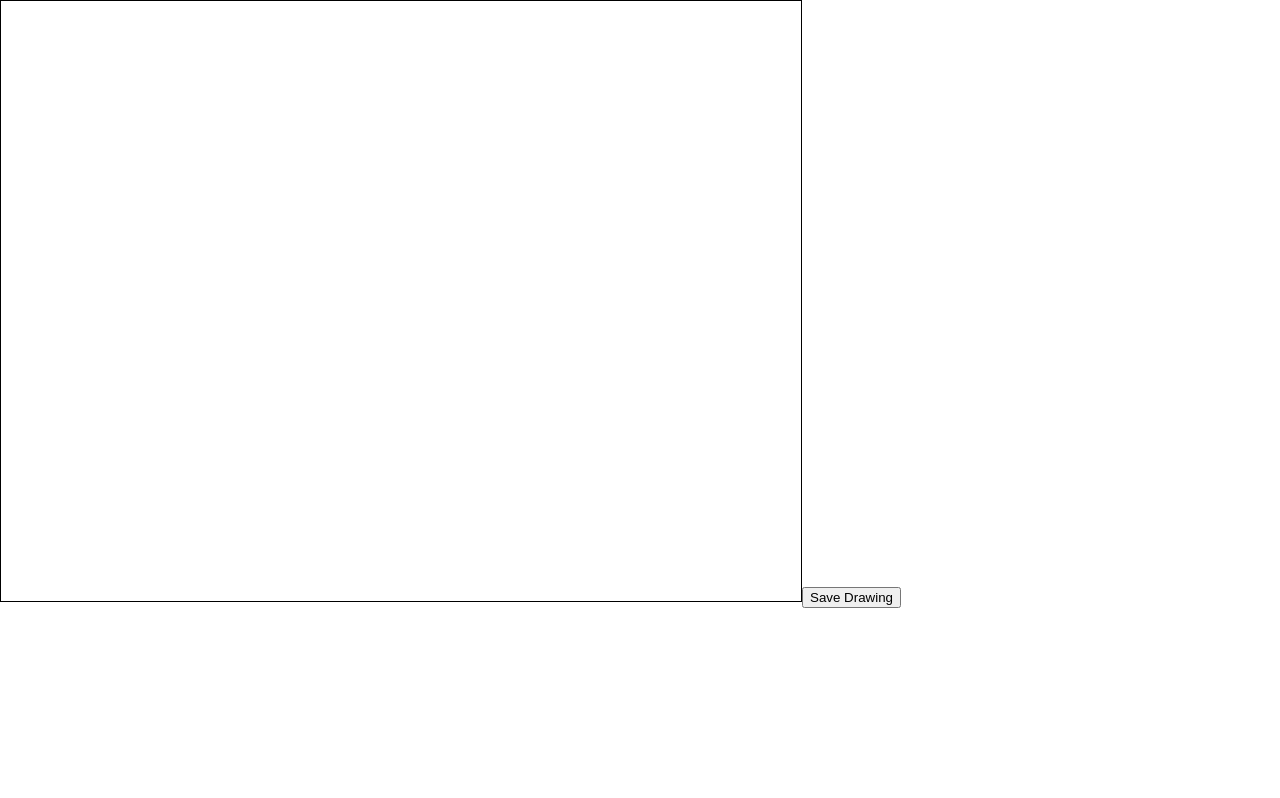
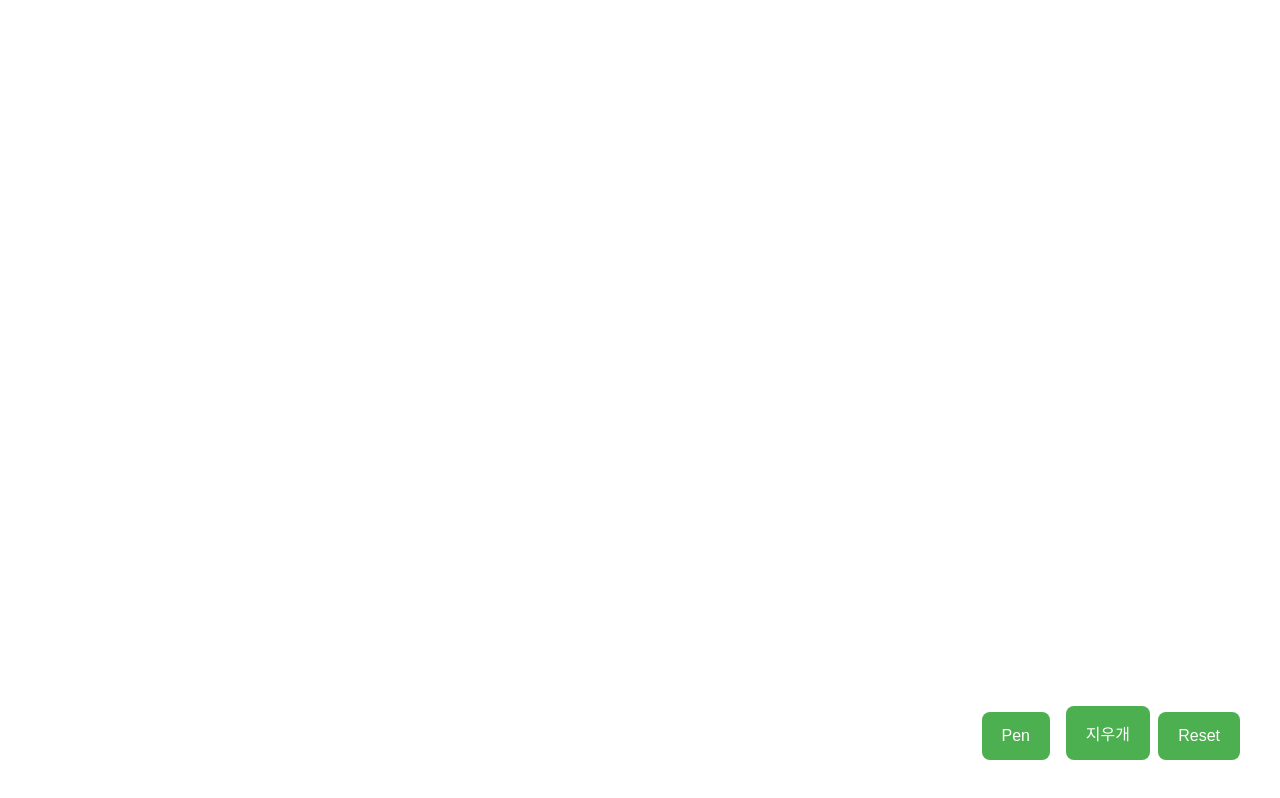
Before and after one commit to JunMango/WhiteBorad, a React (Create React App) app: page / in a window 1280 px wide. Built offline with nearby package versions, Linux system fonts and the light colour scheme.

Commit message:
add:지우개 기능 & 디바이스 전체 화면 적용

```diff
--- a/src/component/WhiteBoard/Whiteboard.jsx
+++ b/src/component/WhiteBoard/Whiteboard.jsx
@@ -1,9 +1,39 @@
-import React, { useRef, useState } from 'react';
+import React, { useRef, useState, useEffect } from 'react';
+import css from './white-board.module.css';
+import Eraser from "./writing instrument/Eraser";
 
-export default  function Whiteboard  (){
+export default function Whiteboard() {
   const canvasRef = useRef(null);
   const [isDrawing, setIsDrawing] = useState(false);
   const [lines, setLines] = useState([]);
+  const [currentTool, setCurrentTool] = useState('pen'); // 'pen' or 'eraser'
+  const [eraserPosition, setEraserPosition] = useState({ x: 0, y: 0 }); // New state for eraser position
+
+  useEffect(() => {
+    const canvas = canvasRef.current;
+    const context = canvas.getContext('2d');
+
+    const setCanvasSize = () => {
+      const ratio = window.devicePixelRatio || 1;
+      const width = window.innerWidth;
+      const height = window.innerHeight;
+
+      canvas.width = width * ratio;
+      canvas.height = height * ratio;
+      canvas.style.width = `${width}px`;
+      canvas.style.height = `${height}px`;
+      context.scale(ratio, ratio);
+    };
+
+    setCanvasSize();
+    window.addEventListener('resize', setCanvasSize);
+    document.body.style.overflow = 'hidden';
+
+    return () => {
+      window.removeEventListener('resize', setCanvasSize);
+      document.body.style.overflow = 'auto';
+    };
+  }, []);
 
   const getCoordinates = (e) => {
     if (e.nativeEvent instanceof TouchEvent) {
@@ -15,13 +45,17 @@ export default  function Whiteboard  (){
   };
 
   const startDrawing = (e) => {
+    e.stopPropagation();
     const { offsetX, offsetY } = getCoordinates(e);
     setIsDrawing(true);
     setLines([...lines, [{ x: offsetX, y: offsetY }]]);
+    if (currentTool === 'eraser') {
+      setEraserPosition({ x: offsetX, y: offsetY });
+    }
   };
-
   const draw = (e) => {
     if (!isDrawing) return;
+    e.stopPropagation();
     const { offsetX, offsetY } = getCoordinates(e);
     const newLines = [...lines];
     const lastLine = newLines[newLines.length - 1];
@@ -29,30 +63,41 @@ export default  function Whiteboard  (){
     setLines(newLines);
 
     const ctx = canvasRef.current.getContext('2d');
+    if (currentTool === 'pen') {
       ctx.lineWidth = 2;
       ctx.lineCap = 'round';
       ctx.lineTo(offsetX, offsetY);
       ctx.stroke();
       ctx.beginPath();
       ctx.moveTo(offsetX, offsetY);
-
-    // 터치 시 스크롤 방지
-    e.preventDefault();
+    } else if (currentTool === 'eraser') {
+      ctx.clearRect(offsetX - 20, offsetY - 20, 100, 100);
+      setEraserPosition({ x: offsetX, y: offsetY });
+    }
   };
 
-  const endDrawing = () => {
+  const endDrawing = (e) => {
+    e.preventDefault();
+    e.stopPropagation();
     setIsDrawing(false);
     canvasRef.current.getContext('2d').beginPath();
   };
-  // 로컬 스토리지에 저장.
+
   const saveDrawing = () => {
     const drawingData = JSON.stringify(lines);
     console.log('Saved Drawing Data:', drawingData);
     localStorage.setItem('drawing', drawingData);
   };
 
+  const resetDrawing = () => {
+    setLines([]);
+    const ctx = canvasRef.current.getContext('2d');
+    ctx.clearRect(0, 0, canvasRef.current.width, canvasRef.current.height);
+    localStorage.removeItem('drawing');
+  };
+
   return (
-      <div>
+      <div className={css.canvasContainer}>
         <canvas
             ref={canvasRef}
             onMouseDown={startDrawing}
@@ -62,12 +107,28 @@ export default  function Whiteboard  (){
             onTouchStart={startDrawing}
             onTouchMove={draw}
             onTouchEnd={endDrawing}
-            width={800}
-            height={600}
-            // touch-action 스타일 추가
-            style={{ border: '1px solid #000', touchAction: 'none' }}
+            className={css.canvas}
         />
-        <button onClick={saveDrawing}>Save Drawing</button>
+        {currentTool === 'eraser' && (
+            <div
+                style={{
+                  position: 'absolute',
+                  left: eraserPosition.x - 10,
+                  top: eraserPosition.y - 10,
+                  width: '100px',
+                  height: '100px',
+                  border: '2px dashed red',
+                  borderRadius: '50%',
+                  pointerEvents: 'none',
+                  zIndex: 10,
+                }}
+            />
+        )}
+        <button onClick={() => setCurrentTool('pen')} className={`${css.btn} ${css.pen}`}>Pen</button>
+        <Eraser onSelect={setCurrentTool} />
+        <button onClick={resetDrawing} className={`${css.btn} ${css.reset}`}>
+          Reset
+        </button>
       </div>
   );
-};
+}
--- /dev/null
+++ b/src/component/WhiteBoard/white-board.module.css
@@ -0,0 +1,47 @@
+.canvas-container{
+    position: relative;
+    width: 100vw;
+    height: 100vh;
+}
+.canvas{
+    position: absolute;
+    width: 100%;
+    height: 100%;
+    touch-action: none;
+    user-select: none;
+    top: 0;
+    bottom: 0;
+}
+.btn {
+    z-index: 9999;
+    position: fixed;
+    padding: 15px 20px;
+    background-color: #4CAF50;
+    color: white;
+    border: none;
+    border-radius: 8px;
+    font-size: 16px;
+    cursor: pointer;
+    transition: background-color 0.3s, transform 0.2s;
+}
+.btn:hover {
+    background-color: #45a049;
+    transform: translateY(-2px);
+}
+
+.btn:active {
+    transform: translateY(1px);
+}
+.reset{
+    bottom: 40px;
+    right: 40px;
+}
+
+.eraser{
+    bottom: 40px;
+    right: 130px;
+}
+.pen{
+    bottom: 40px;
+    right: 230px;
+}
--- /dev/null
+++ b/src/component/WhiteBoard/writing instrument/Eraser.jsx
@@ -0,0 +1,11 @@
+// Eraser.js
+import React from 'react';
+import css from "../white-board.module.css";
+
+export default function Eraser({ onSelect }) {
+    return (
+        <button onClick={() => onSelect('eraser')} className={`${css.btn} ${css.eraser}`}>
+           지우개
+        </button>
+    );
+}
```
Lines whose indentation alone changed are shown as unchanged.
